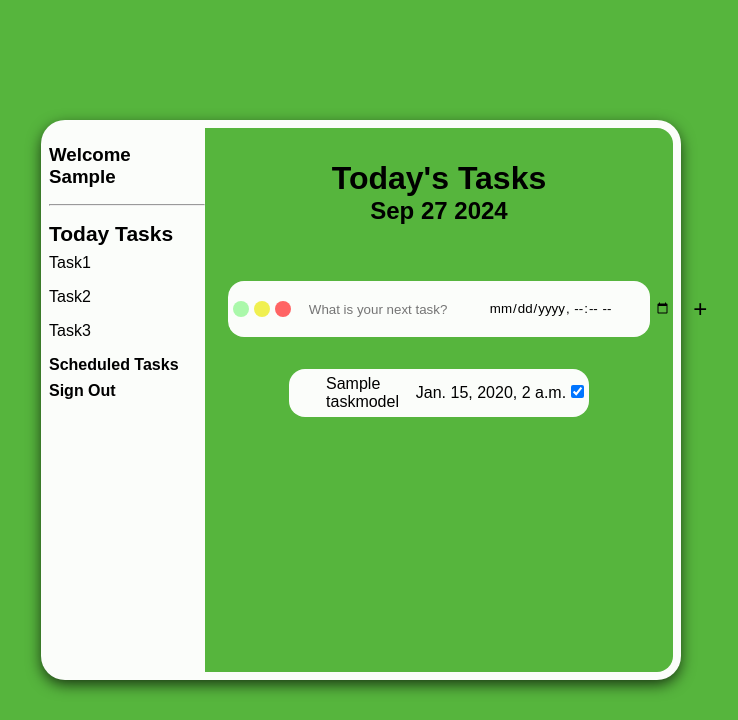
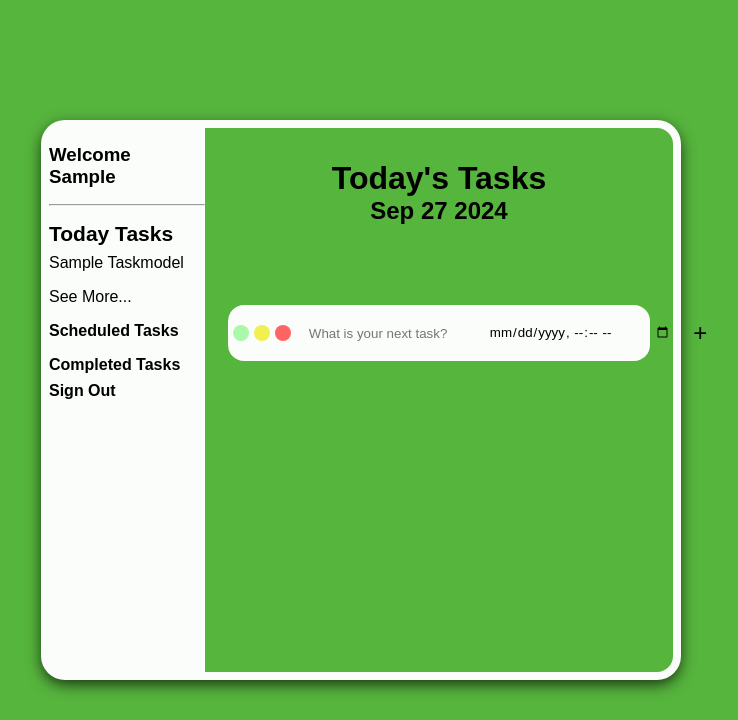
Before and after one commit to GAMAKIICHI/ToDo, a Django app: page /tasks/dashboard/ in a window 1280 px wide. Shown: the top 720 px of the page, without its empty margins (279-1017 px from the left). Run offline with Django 4.2, Linux system fonts and the light colour scheme; a user stored in the database is signed in; tables that the repository leaves empty hold one stand-in row (values such as "Sample post").

Commit message:
tasks now display per user. Errors now get displayed if task form is invalid.

```diff
--- a/toDo/apps/accounts/views.py
+++ b/toDo/apps/accounts/views.py
@@ -6,6 +6,7 @@ from .forms import LoginForm, SignUpForm
 import logging.config
 from django.conf import settings
 from django.contrib.auth import logout
+from django.urls import reverse
 
 logger = logging.getLogger("DEBUG")
 
--- a/toDo/apps/tasks/models.py
+++ b/toDo/apps/tasks/models.py
@@ -1,27 +1,56 @@
 from django.db import models
-from django.forms import ModelForm
 from datetime import datetime
 from django.contrib.auth import get_user_model
+from django.core.exceptions import ValidationError
+from django.utils.translation import gettext as _
+from django.core.exceptions import NON_FIELD_ERRORS
+from django import forms
 
-TASK_URGENCY = {
-    1: "LOW",
-    2: "MODERATE",
-    3: "HIGH"
-}
+URGENCY_CHOICES = (
+    ('L', "Low"),
+    ('M', "Med"),
+    ('H', "High")
+)
+
+# class min_length_validator(object):
+#     def __init__(self, length) -> None:
+#         self.length = length
+
+#     def __call__(self, value):
+#         if len(str(value)) < self.length:
+#             raise ValidationError(
+#                 _("%(value)s length is too short."),
+#                 params={"value": value},
+#             )
 
 class TaskModel(models.Model):
+
     user = models.ForeignKey(get_user_model(), on_delete=models.CASCADE)
 
-    title = models.CharField(max_length=200)
+    urgency = models.CharField(max_length=1, choices=URGENCY_CHOICES, default='L')
+    title = models.CharField(max_length=200, blank=False)
     pub_date = models.DateTimeField("date published", auto_now_add=True)
-    deadline = models.DateTimeField("task deadline", default=datetime.now)
+    deadline = models.DateTimeField("task deadline", default=datetime.now, blank=True)
     completion_status = models.BooleanField(default=False)
 
     def __str__(self):
         return self.title
 
 
-class TaskForm(ModelForm):
+class TaskForm(forms.ModelForm):
     class Meta:
         model = TaskModel
-        fields = ["title", "deadline", "completion_status"]
+        fields = ["urgency", "title", "deadline", "completion_status"]
+        widgets = {
+            "urgency": forms.RadioSelect
+        }
+        error_messages = {
+            "urgency": {
+                "invalid": _("Invalid urgency selection."),
+                "required": _("Please select a valid urgency level."),
+            },
+            "title": {
+                "invalid":_("Invalid title name."),
+                "required":_("Please select a valid title name.")
+            }
+        }
--- a/toDo/apps/tasks/views.py
+++ b/toDo/apps/tasks/views.py
@@ -1,8 +1,12 @@
-from django.shortcuts import render, get_object_or_404
+from django.shortcuts import render
 from django.contrib.auth.decorators import login_required
 from apps.tasks.models import TaskForm
 from apps.tasks.models import TaskModel
 import logging.config
+from datetime import datetime
+from django.http import HttpResponseRedirect
+from django.contrib import messages
+from django.shortcuts import get_object_or_404
 
 logger = logging.getLogger("DEBUG")
 
@@ -11,19 +15,45 @@ def index(request):
 
     current_user = request.user
 
+    taskForm = None
+
     if request.method == "POST":
-        form = TaskForm(request.POST)
+        taskForm = TaskForm(request.POST)
 
-        if form.is_valid():
-            task = form.save(commit=False)
-            task.user = current_user
-            form.save()
+        if taskForm.is_valid():
+            #allows form to be modified before saving
+            taskForm = taskForm.save(commit=False)
+            taskForm.user = current_user
+
+            #this autofills date/time to current date/time if left blank
+            if not taskForm.deadline:
+                taskForm.deadline = datetime.now().strftime("%Y-%m-%dT%H:%M:%SZ")
+
+            taskForm.save()
+
+            #needs to be redirected or form will try to resumbit by default on some browsers
+            return HttpResponseRedirect("/tasks/dashboard/")
     else:
-        form = TaskForm()
+        taskForm = TaskForm()
 
-    tasks = get_object_or_404(TaskModel,pk=current_user.id)
+    if request.method == "GET":
+        completion_id = request.GET.get('complete-task')
+        delete_id = request.GET.get('delete-task')
 
-    return render(request, "tasks/dashboard.html", {"tasks": tasks})
+        if completion_id != None:
+            task_instance = get_object_or_404(TaskModel, id=completion_id)
+            task_instance.completion_status = not task_instance.completion_status
+            task_instance.save()
+
+        if delete_id != None:
+            task_instance = get_object_or_404(TaskModel, id=delete_id)
+            task_instance.delete()
+            return HttpResponseRedirect("/tasks/dashboard/")
+
+
+    tasks = TaskModel.objects.filter(user=current_user)
+
+    return render(request, "tasks/dashboard.html", {"tasks": tasks, "form": taskForm})
 
 def detail(request, task_id):
 
--- a/toDo/static/tasks/css/dashboard.css
+++ b/toDo/static/tasks/css/dashboard.css
@@ -24,8 +24,9 @@ main{
     list-style: none;
 }
 
-.link{
+.link, #sign-out-btn{
     padding: .5rem 0;
+    text-transform: capitalize;
 }
 
 .link a{
@@ -41,7 +42,7 @@ main{
     color: inherit;
 }
 
-.scheduled, #sign-out-btn{
+.scheduled, .completed, #sign-out-btn{
     font-weight: 600;
 }
 
@@ -57,11 +58,21 @@ main{
     text-align: center;
 }
 
-#error{
-    margin-bottom: 1rem;
+#errors-container
+{
+    height: 1rem;
+    width: 100%;
+    display: flex;
+    justify-content: center;
+}
+
+.errorlist{
+    display: block;
+    padding: 0;
     font-size: 1rem;
     color: var(--error-color);
-    height: .5rem;
+    list-style-type: none;
+    font-weight: 550;
 }
 
 #next-task{
@@ -71,7 +82,7 @@ main{
     height: 3.5rem;
     border-radius: 1rem;
     background-color: var(--white-color);
-    margin-bottom: 2rem;
+    margin: 2rem 0;
     padding: .3rem;
 }
 
@@ -88,7 +99,6 @@ main{
 .dot:nth-of-type(2){
     margin: 0 .3rem;
 }
-
 
 .dot{
     display: block;
@@ -118,30 +128,58 @@ main{
     background-color: transparent;
     font-size: 1.5rem;
     cursor: pointer;
+    height: 3.5rem;
 }
 
 #task-list{
     width: 80%;
     display: flex;
-    justify-content: center;
+    align-items: center;
+    flex-direction: column;
+    overflow-y: auto;
+    overflow-x: hidden;
+    text-transform: capitalize;
 }
 
 .task{
     display: flex;
     align-items: center;
     width: 80%;
-    height: 3rem;
+    min-height: 3rem;
     background-color: var(--white-color);
     border-radius: 1rem;
     padding: .3rem;
+    margin: .5rem 0;
 }
 
 .task-title{
     width: 80%;
     margin-left: 1rem;
+    cursor: pointer;
+    text-overflow: ellipsis;
+    overflow: hidden;
+    white-space: nowrap;
 }
 
 .completion-time{
     text-wrap: nowrap;
     margin: 0 .3rem;
 }
+
+.completion{
+    width: 5%;
+    margin: 0 .5rem;
+}
+
+.delete{
+    margin: 0 .25rem;
+}
+
+.delete input[type="submit"]{
+    border: none;
+    background-color: transparent;
+    font-weight: 600;
+    color: var(--error-color);
+    font-size: 1rem;
+    cursor: pointer;
+}
--- a/toDo/static/tasks/js/urgencySelector.js
+++ b/toDo/static/tasks/js/urgencySelector.js
@@ -42,9 +42,13 @@ document.addEventListener("DOMContentLoaded", () =>{
     const dotToggleMed = document.querySelector("#medium");
     const dotToggleHigh = document.querySelector("#high");
 
-    const low = new Dot(dotToggleLow, "rgba(0, 255, 0)", "rgba(170, 248, 170)");
-    const med = new Dot(dotToggleMed, "rgba(255, 255, 0)", "rgba(240, 240, 80)");
-    const high = new Dot(dotToggleHigh, "rgba(255, 0, 0)", "rgba(255, 100, 100)");
+    const green = ["rgba(0, 255, 0)", "rgba(170, 248, 170)"];
+    const yellow = ["rgba(255, 255, 0)", "rgba(240, 240, 80)"];
+    const red = ["rgba(255, 0, 0)", "rgba(255, 100, 100)"];
+
+    const low = new Dot(dotToggleLow, green[0], green[1]);
+    const med = new Dot(dotToggleMed, yellow[0], yellow[1]);
+    const high = new Dot(dotToggleHigh, red[0], red[1]);
 
     /*this is so color gets applied to dot*/
     low.untoggle();
@@ -67,6 +71,26 @@ document.addEventListener("DOMContentLoaded", () =>{
         med.untoggle();
         high.toggle();
     });
+
+    /*Changes the color of the tasks urgency*/
+    const taskDots = document.querySelectorAll("span.dot");
+
+    for(let i = 0; i < taskDots.length; i++){
+        const urgencyType = taskDots[i].className.slice(-1);
+
+        /* Low Urgency */
+        if(urgencyType === 'L'){
+            taskDots[i].style.backgroundColor = green[1];
+        }
+        /* Medium Urgency */
+        else if(urgencyType === 'M'){
+            taskDots[i].style.backgroundColor = yellow[1];
+        }
+        /* High Urgency */
+        else if(urgencyType === 'H'){
+            taskDots[i].style.backgroundColor = red[1];
+        }
+    }
 });
 
 /*
@@ -78,4 +102,4 @@ function getElementStyle(element, style){
     const propertyValue = compStyles.getPropertyValue(style);
 
     return propertyValue;
-}
+}``
--- a/toDo/templates/tasks/dashboard.html
+++ b/toDo/templates/tasks/dashboard.html
@@ -17,10 +17,14 @@
             <li>
                 <h4>Today Tasks</h4>
                 <ul>
-                    <li class="link"><a href="">Task1</a></li>
-                    <li class="link"><a href="">Task2</a></li>
-                    <li class="link"><a href="">Task3</a></li>
+                    {% for task in tasks %}
+                        {% if forloop.counter0 < 3 %}
+                            <li class="link"><a href="">{{task.title}}</a></li>
+                        {% endif %}
+                    {% endfor %}
+                    <li class="link see-more"><a href="">See More...</a></li>
                     <li class="link scheduled"><a href="">Scheduled Tasks</a></li>
+                    <li class="link completed"><a href="">Completed Tasks</a></li>
                     <form method="post" action="{% url 'accounts:logout'%}">
                         {%csrf_token%}
                         <input id="sign-out-btn" type="submit" value="Sign Out">
@@ -36,17 +40,25 @@
         <h1>Today's Tasks</h1>
         <h2>{% now "M d Y"%}</h2>
     </div>
-    <div>
-        <h3 id="error"></h3>
+    <div id="errors-container">
+        {% if form.errors %}
+            {% for field, errors in form.errors.items %}
+                {% if forloop.counter0 == 0 %}
+                    {{errors}}
+                {% endif %}
+            {% endfor %}
+        {% endif %}
     </div>
     <form id="next-task" method="post">
         {% csrf_token %}
         <div id="dots">
-            <input type="radio" id="low" name="urgency"/>
+            <input type="radio" id="low" name="urgency" value="L"/>
             <label class="dot" for="low"></label>
-            <input type="radio" id="medium" name="urgency"/>
+
+            <input type="radio" id="medium" name="urgency" value="M"/>
             <label class="dot" for="medium"></label>
-            <input type="radio" id="high" name="urgency"/>
+
+            <input type="radio" id="high" name="urgency" value="H"/>
             <label class="dot" for="high"></label>
         </div>
         <input id="next" type="text" name="title" placeholder="What is your next task?"/>
@@ -54,20 +66,28 @@
         <input id="add-task" type="submit" value="+"/>
     </form>
     <div id="task-list">
+        {% for task in tasks %}
+            {% if task.completion_status != True %}
                 <div class="task">
                     <div class="urgency">
-                <span class="dot"></span>
+                        <span class="dot dot-{{task.urgency}}"></span>
                     </div>
                     <div class="task-title">
-                <p>{{tasks.title}}</p>
+                        <p>{{task.title}}</p>
                     </div>
                     <div class="completion-time">
-                <p>{{tasks.deadline}}</p>
+                        <p>{{task.deadline|date:"m/d | H:i A"}}</p>
                     </div>
-            <div class="completion">
-                <input type="checkbox" checked id="checkbox" />
-                <label for="checkbox"></label>
+                    <form class="completion" method="get">
+                        <input type="checkbox" id="checkbox-{{task.id}}" name="complete-task" value="{{task.id}}" onchange="this.form.submit()" {% if task.completion_status %} checked {% endif %}/>
+                        <label for="checkbox-{{task.id}}"></label>
+                    </form>
+                    <form class="delete" method="get">
+                        <input type="hidden" id="delete-{{task.id}}" name="delete-task" value="{{task.id}}">
+                        <input type="submit" id="delete-btn-{{task.id}}" value="X">
+                    </form>
                 </div>
-        </div>
+            {% endif %}
+        {% endfor %}
     </div>
 {% endblock %}
--- a/toDo/toDo/settings.py
+++ b/toDo/toDo/settings.py
@@ -11,8 +11,6 @@ https://docs.djangoproject.com/en/4.2/ref/settings/
 """
 
 from pathlib import Path
-import os
-import django.views
 
 # Build paths inside the project like this: BASE_DIR / 'subdir'.
 BASE_DIR = Path(__file__).resolve().parent.parent
```
Lines whose indentation alone changed are shown as unchanged.
